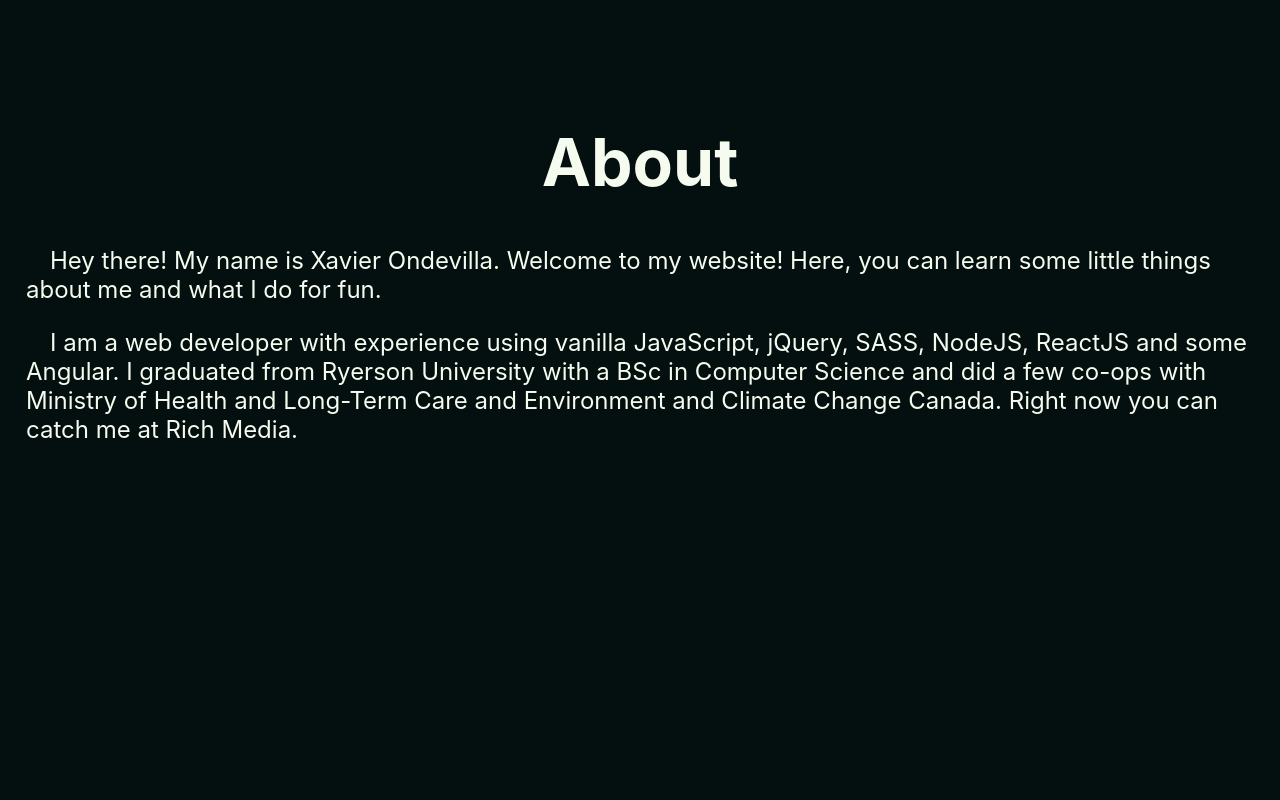
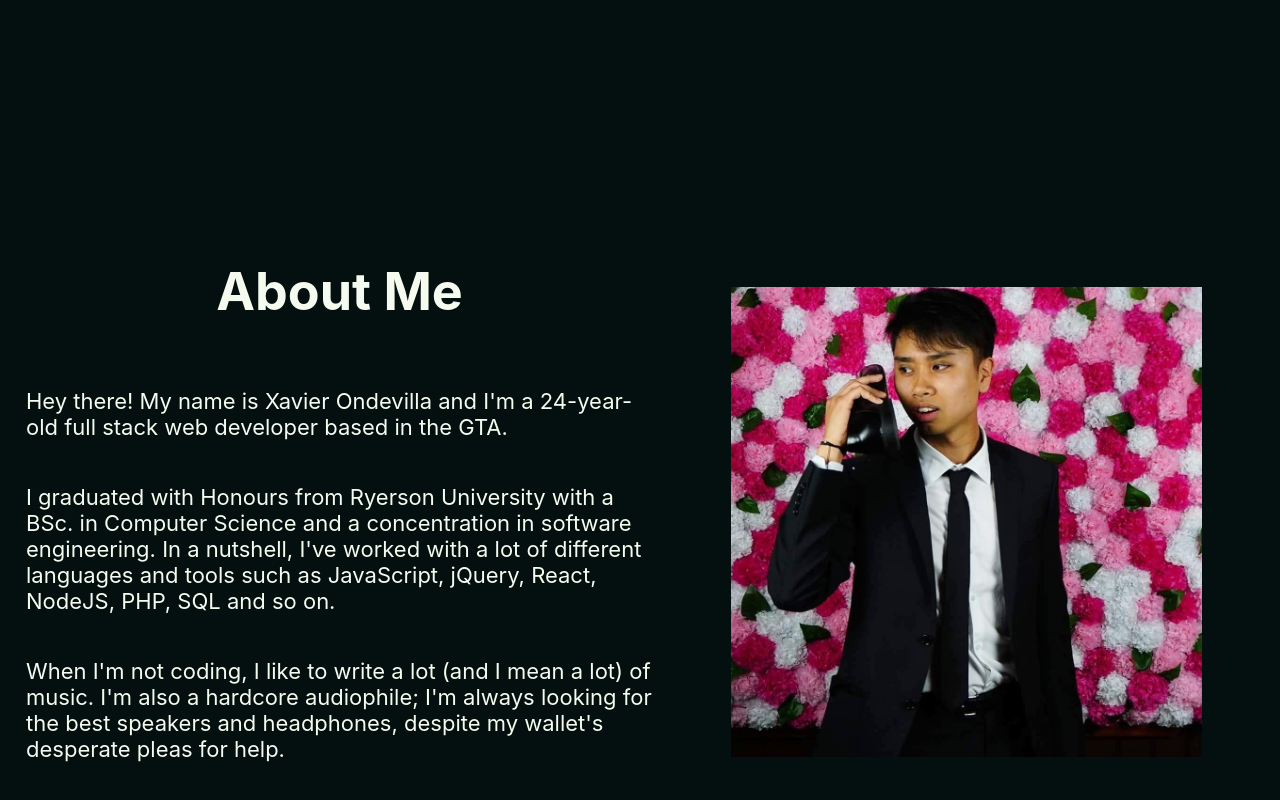
Before and after one commit to XavierDeLeon/PersonalWebsite, a React (Create React App) app: page / in a window 1280 px wide. Shown: the part 678-1478 px from the top of the page. Built offline with nearby package versions, Linux system fonts and the light colour scheme.

Commit message:
Update "About Me" section
- Added profile picture
- Added header
- Added text

```diff
--- a/src/components/about/about.css
+++ b/src/components/about/about.css
@@ -3,15 +3,39 @@
   background-color: #040f0f;
   color: #f5fbef;
   min-height: 100vh;
+  display: flex;
+  flex-direction: row;
+  align-items: center;
 }
 
-.About h1 {
-  font-size: calc(50px + 2vmin);
+.About h2 {
+  font-size: calc(36px + 2vmin);
   margin-top: 0;
 }
 
-.About p {
+.About-left {
+    padding-left: calc(10px + 2vmin);
+    width: 50%;
+    display: flex;
+    flex-direction: column;
+    min-height: 100%;
+}
+
+.About-text {
     text-align: left;
-    font-size: calc(8px + 2vmin);
-    padding: 0px calc(10px + 2vmin)
+    font-size: calc(6px + 2vmin);
 }
+
+.About-right {
+    width: 50%;
+    display: flex;
+    flex-direction: column;
+    min-height: 100%;
+    align-items: center;
+    justify-content: right;
+}
+
+.About-right img {
+    height: 75%;
+    width: 75%;
+}
--- a/src/components/about/about.js
+++ b/src/components/about/about.js
@@ -1,16 +1,26 @@
 import './about.css';
+import Profile from "../../assets/images/profile.jpg"
 
 export default function About() {
     return (
         <div className="About">
-            <h1 className='About-header'>About</h1>
-            <p className="About-text">
-                &emsp;Hey there! My name is Xavier Ondevilla. Welcome to my website! Here, you can learn some little things about me and what I do for fun.
-            </p>
-            <p className="About-text">
-                &emsp;I am a web developer with experience using vanilla JavaScript, jQuery, SASS, NodeJS, ReactJS and some Angular. I graduated from Ryerson University with a BSc in Computer Science and did a few co-ops with Ministry of Health and Long-Term Care
-                and Environment and Climate Change Canada. Right now you can catch me at Rich Media.
-            </p>
+            <div className='About-left'>
+                <h2>About Me</h2>
+                <p className="About-text">
+                    Hey there! My name is Xavier Ondevilla and I'm a 24-year-old full stack web developer based in the GTA.
+                </p>
+                <p className="About-text">
+                    I graduated with Honours from Ryerson University with a BSc. in Computer Science and a concentration in software engineering. In a nutshell, I've worked with a lot of different languages and tools such as JavaScript, jQuery, React, NodeJS,
+                    PHP, SQL and so on.
+                </p>
+                <p className="About-text">
+                    When I'm not coding, I like to write a lot (and I mean a lot) of music. I'm also a hardcore audiophile; I'm always looking for the best speakers and headphones, despite my wallet's desperate pleas for help.
+                </p>
+            </div>
+            <div className='About-right'>
+                <img src={Profile} alt="Profile"></img>
+            </div>
+
         </div>
     );
 }
```
Also changed, not shown: src/assets/images/profile.jpg (added), 1 other file (tests, documents, lock files or other folders).
